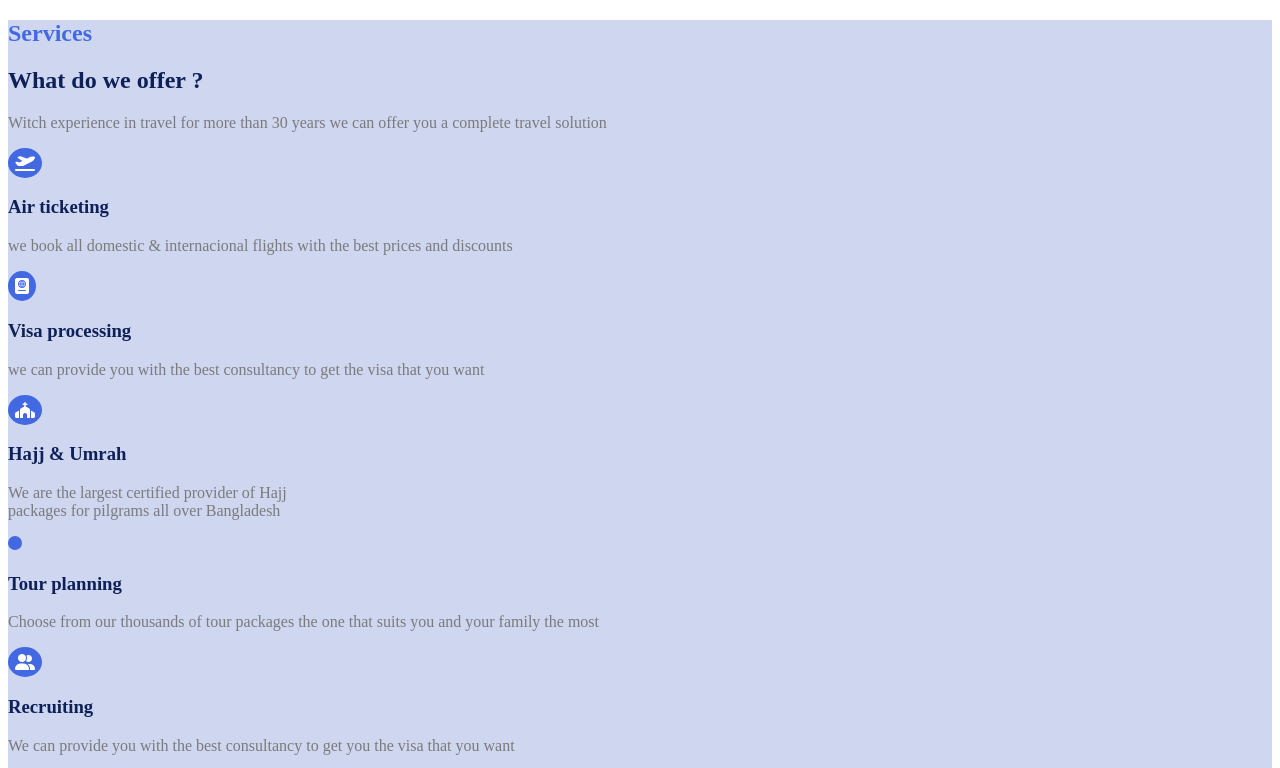
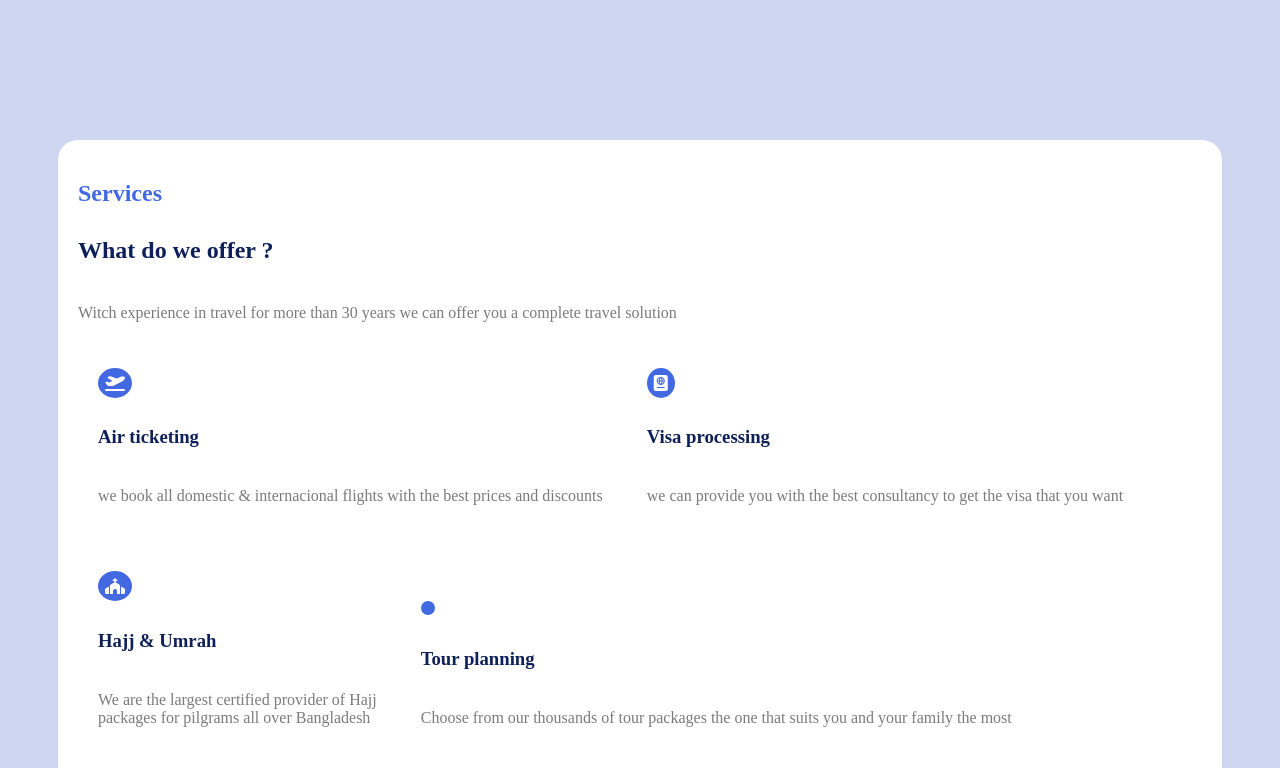
Before and after one commit to nachoburgos/tp1, a plain HTML site: page tp1/index.html in a window 1280 px wide. Shown: the top 768 px of the page. Drawn offline with Linux system fonts and the light colour scheme.

Commit message:
last colores

```diff
--- a/tp1/css/style.css
+++ b/tp1/css/style.css
@@ -1,18 +1,35 @@
+body{
+    background-color: rgb(206, 214, 240);
+}
 main{
-    background-color: rgb(206, 214, 240)
+    background-color: #ffffff;
+    margin: 140px 50px;
+    border-radius: 20px;
+    text-align: center;
 }
 
 h1, h3{
     color: rgb(14,32,88);
+    padding: 10px 0px;
 }
 p{
     color: rgb(123,123,123);
+    padding: 10px 0px;
 }
 
 h2{
     color: rgb(66,105,226);
+    padding-top: 70 px 0px 20px 0px;
+    text-align: left;
 }
 
+section{
+    display: inline-block;
+    text-align: left;
+    margin: 10px;
+    padding: 10px;
+    /*border: yellow 2px solid;*/
+}
 i{
     color: #ffffff;
     background-color: rgb(66,105, 226);
```
Also changed, not shown: tp1/index.html (+0 -5 lines).
